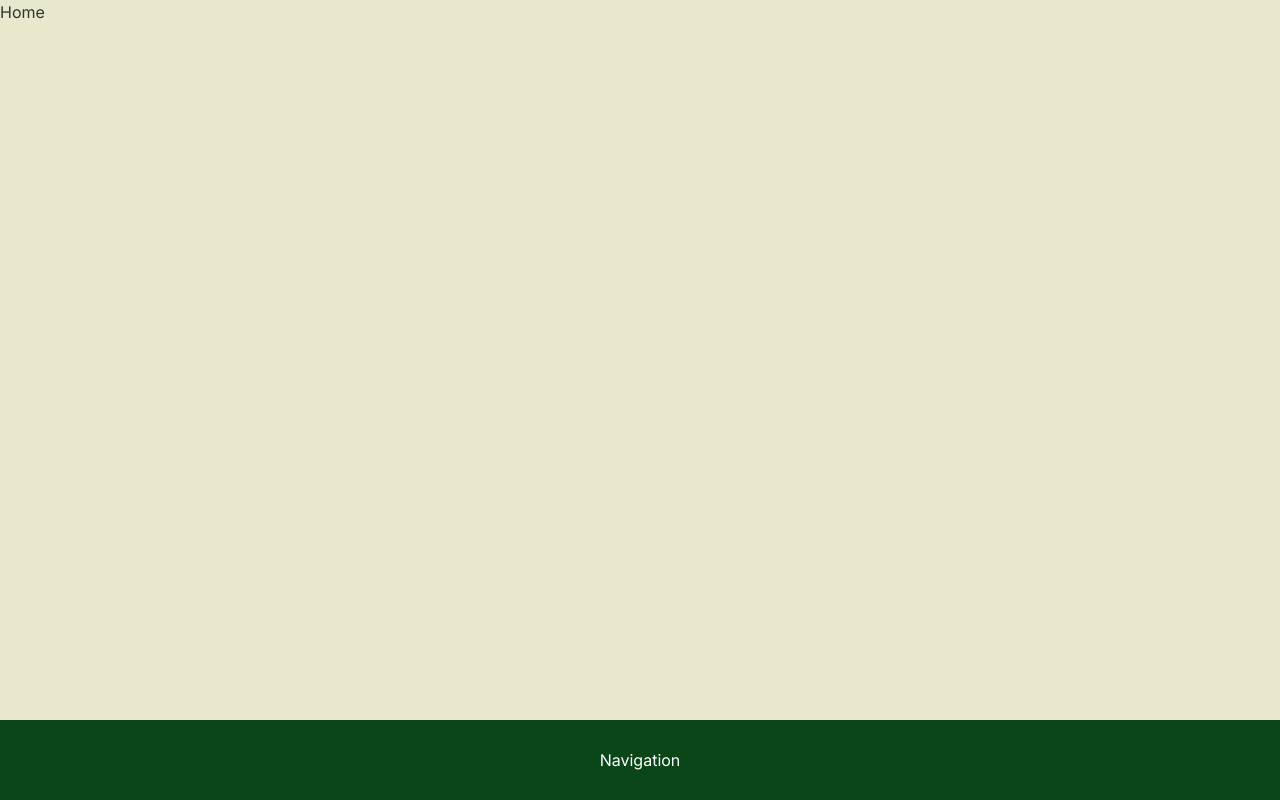
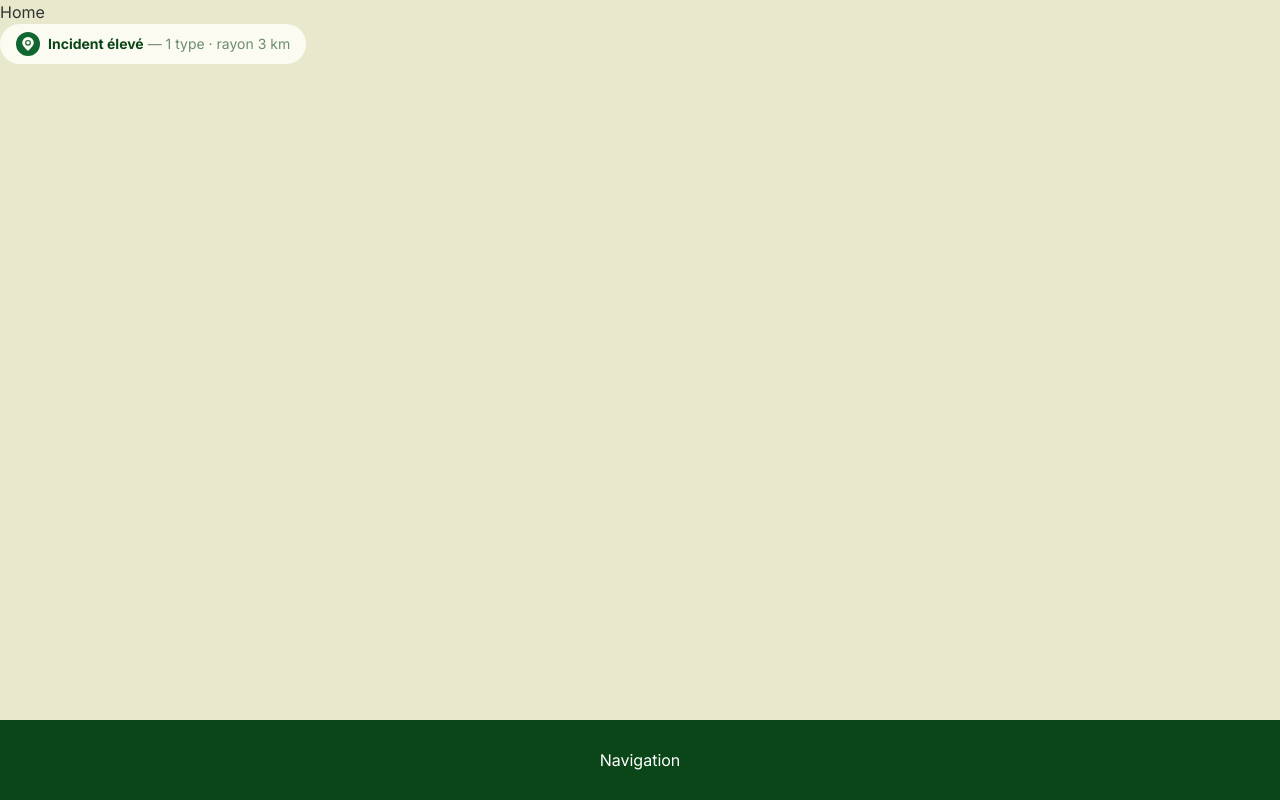
Before and after one commit to WildCodeSchool-2025-09/p3-0526-remote-vigie, a React (Vite) app in the folder client/: page / in a window 1280 px wide. Built offline with nearby package versions, Linux system fonts and the light colour scheme; a web font is replaced by a local one.

Commit message:
(US00) move SafetyInstructions in Cards and add MessageInfo

```diff
--- /dev/null
+++ b/client/src/_dev/components/MessageInfo.tsx
@@ -0,0 +1,38 @@
+/**
+ * ⚠️ DEV ONLY — famille "Others" de la galerie de composants (/help/components), rendu par
+ * SafetyInstructions.tsx aux côtés de la carte consignes. Chaque exemple : un rendu live
+ * (Tailwind + daisyUI) + sa source TSX (string, à garder synchro).
+ * Pastille d'info : icône ronde + texte, sur fond bg-light (= base-300, cf. daisyui.css).
+ * Version 1/3.
+ */
+
+import Example from "@/_dev/components/Example";
+import Icon from "@/components/Icon/Icon";
+
+export default function MessageInfo() {
+  return (
+    <Example
+      title="MessageInfo · v1"
+      description="Pastille d'information : icône ronde (marker) + texte. Fond bg-light."
+      code={`<div className="inline-flex items-center gap-2 rounded-full bg-base-300 px-4 py-2">
+  <span className="flex h-6 w-6 shrink-0 items-center justify-center rounded-full bg-secondary">
+    <Icon name="marker" className="h-3.5 w-3.5 fill-base-300" aria-hidden="true" />
+  </span>
+  <p className="text-sm text-primary">
+    <span className="font-bold">Incident élevé</span>
+    <span className="text-primary/60"> — 1 type · rayon 3 km</span>
+  </p>
+</div>`}
+    >
+      <div className="inline-flex items-center gap-2 rounded-full bg-base-300 px-4 py-2">
+        <span className="flex h-6 w-6 shrink-0 items-center justify-center rounded-full bg-secondary">
+          <Icon name="marker" className="h-3.5 w-3.5 fill-base-300" aria-hidden="true" />
+        </span>
+        <p className="text-sm text-primary">
+          <span className="font-bold">Incident élevé</span>
+          <span className="text-primary/60"> — 1 type · rayon 3 km</span>
+        </p>
+      </div>
+    </Example>
+  );
+}
--- a/client/src/_dev/components/SafetyInstructions.tsx
+++ b/client/src/_dev/components/SafetyInstructions.tsx
@@ -1,5 +1,5 @@
 /**
- * ⚠️ DEV ONLY — famille "Cards" de la galerie de composants (/help/components).
+ * ⚠️ DEV ONLY — famille "Others" de la galerie de composants (/help/components).
  * Chaque exemple : un rendu live (Tailwind + daisyUI) + sa source TSX (string, à garder synchro).
  * Les couleurs par type (--fire, --storm, …) ne sont pas des tokens daisyUI : pas d'utilitaire
  * Tailwind pour elles, on passe par style={{ color: "var(--x)" }} (voir ColorPalette.tsx).
--- a/client/src/pages/Home/Home.tsx
+++ b/client/src/pages/Home/Home.tsx
@@ -1,7 +1,22 @@
+import Icon from "@/components/Icon/Icon";
+
 export default function Home() {
   return (
-    <div >
+    <div>
       <h1>Home</h1>
+      <div className="inline-flex items-center gap-2 rounded-full bg-base-300 px-4 py-2">
+        <span className="flex h-6 w-6 shrink-0 items-center justify-center rounded-full bg-secondary">
+          <Icon
+            name="marker"
+            className="h-3.5 w-3.5 fill-base-300"
+            aria-hidden="true"
+          />
+        </span>
+        <p className="text-sm text-primary">
+          <span className="font-bold">Incident élevé</span>
+          <span className="text-primary/60"> — 1 type · rayon 3 km</span>
+        </p>
+      </div>
     </div>
   );
 }
```
Also changed, not shown: client/src/_dev/components/ComponentGallery.tsx (+13 -6 lines), client/src/_dev/components/Others.tsx (added).
